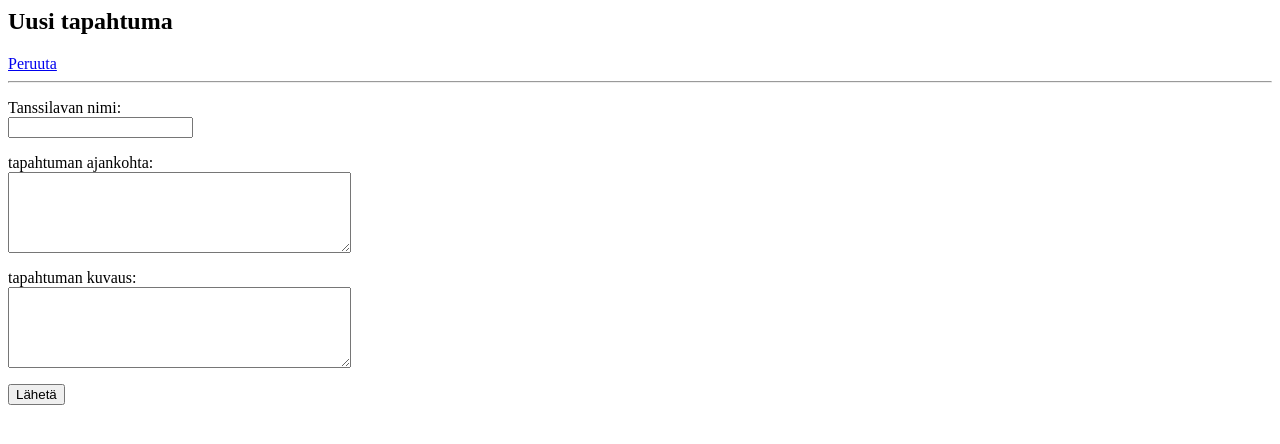
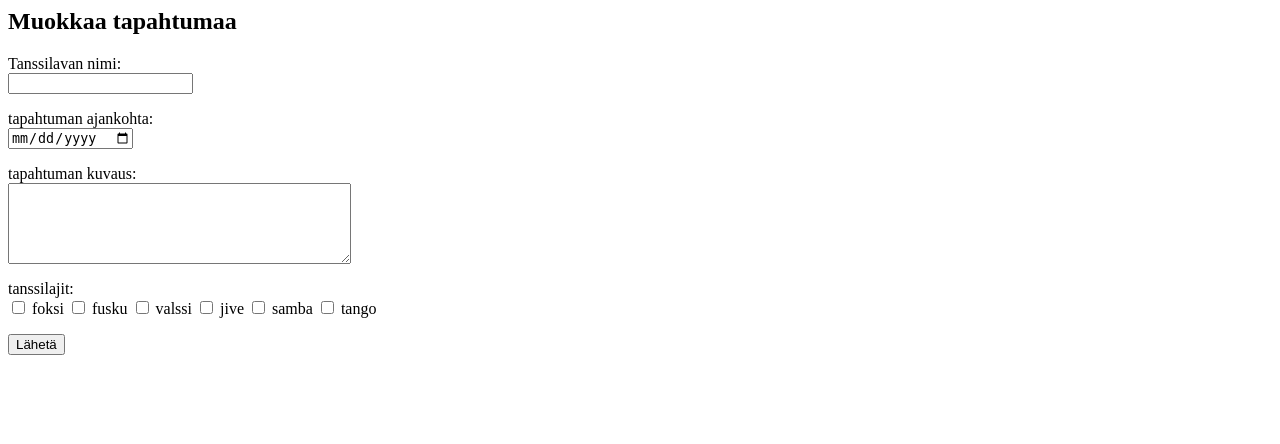
Before and after one commit to sirQuillotine/Parketti, a Flask app: template templates/edit.html in a window 1280 px wide. Shown: the top 444 px of the page. Run offline with Flask 3, Linux system fonts and the light colour scheme; the template is opened without the code that fills it, so the values that code supplies are empty.

Commit message:
Added labels

```diff
--- a/templates/edit.html
+++ b/templates/edit.html
@@ -1,20 +1,29 @@
-  <h2>Uusi tapahtuma</h2>
+  <h2>Muokkaa tapahtumaa</h2>
 
   <form action="/edit/{{ event.id }}" method="post">
-    <a href="/">Peruuta</a>
-    <hr>
     <p>
-      Tanssilavan nimi: <br />
-      <input type="text" name="title" value="{{event.title}}"/>
+      <label for="title">Tanssilavan nimi:</label> <br />
+      <input type="text" name="title" required/>
     </p>
     <p>
-      tapahtuman ajankohta: <br />
-      <textarea name="start_time" rows="5" cols="40">{{event.start_time}}</textarea>
+      <label for="start_time">tapahtuman ajankohta:</label> <br />
+      <input type="date" name="start_time" required/>
     </p>
     <p>
-      tapahtuman kuvaus: <br />
-      <textarea name="content" rows="5" cols="40">{{event.content}}</textarea>
+      <label for="content">tapahtuman kuvaus:</label> <br />
+      <textarea name="content" rows="5" cols="40" required></textarea>
+    </p>
+    <p>
+      <label for="styles">tanssilajit:</label> <br />
+      <input type="checkbox" name="styles" value="foksi" /> foksi
+      <input type="checkbox" name="styles" value="fusku" /> fusku
+      <input type="checkbox" name="styles" value="valssi" /> valssi
+      <input type="checkbox" name="styles" value="jive" /> jive
+      <input type="checkbox" name="styles" value="samba" /> samba
+      <input type="checkbox" name="styles" value="tango" /> tango
+
     </p>
     <input type="hidden" name="csrf_token" value="{{ session.csrf_token }}" />
+
     <input type="submit" value="Lähetä" />
   </form>
--- a/templates/login.html
+++ b/templates/login.html
@@ -18,11 +18,11 @@
   {% else %}
   <form action="/login" method="post">
     <p>
-      Tunnus: <br />
+      <label for="username">Tunnus:</label><br />
       <input type="text" name="username" required/>
     </p>
     <p>
-      Salasana: <br />
+      <label for="password">Salasana:</label> <br />
       <input type="password" name="password" required/>
     </p>
     <input type="submit" value="Kirjaudu" />
--- a/templates/register.html
+++ b/templates/register.html
@@ -17,15 +17,15 @@
 
   <form action="/create" method="post">
     <p>
-      Tunnus: <br />
+      <label for="username">Tunnus:</label> <br />
       <input type="text" name="username" required/>
     </p>
     <p>
-      Salasana: <br />
+      <label for="password1">Salasana:</label> <br />
       <input type="password" name="password1" required/>
     </p>
     <p>
-      Salasana uudestaan: <br />
+      <label for="password2">Salasana uudestaan:</label> <br />
       <input type="password" name="password2" required/>
     </p>
     <input type="submit" value="Luo tunnus" />
```
Also changed, not shown: templates/add.html (+4 -4 lines).
